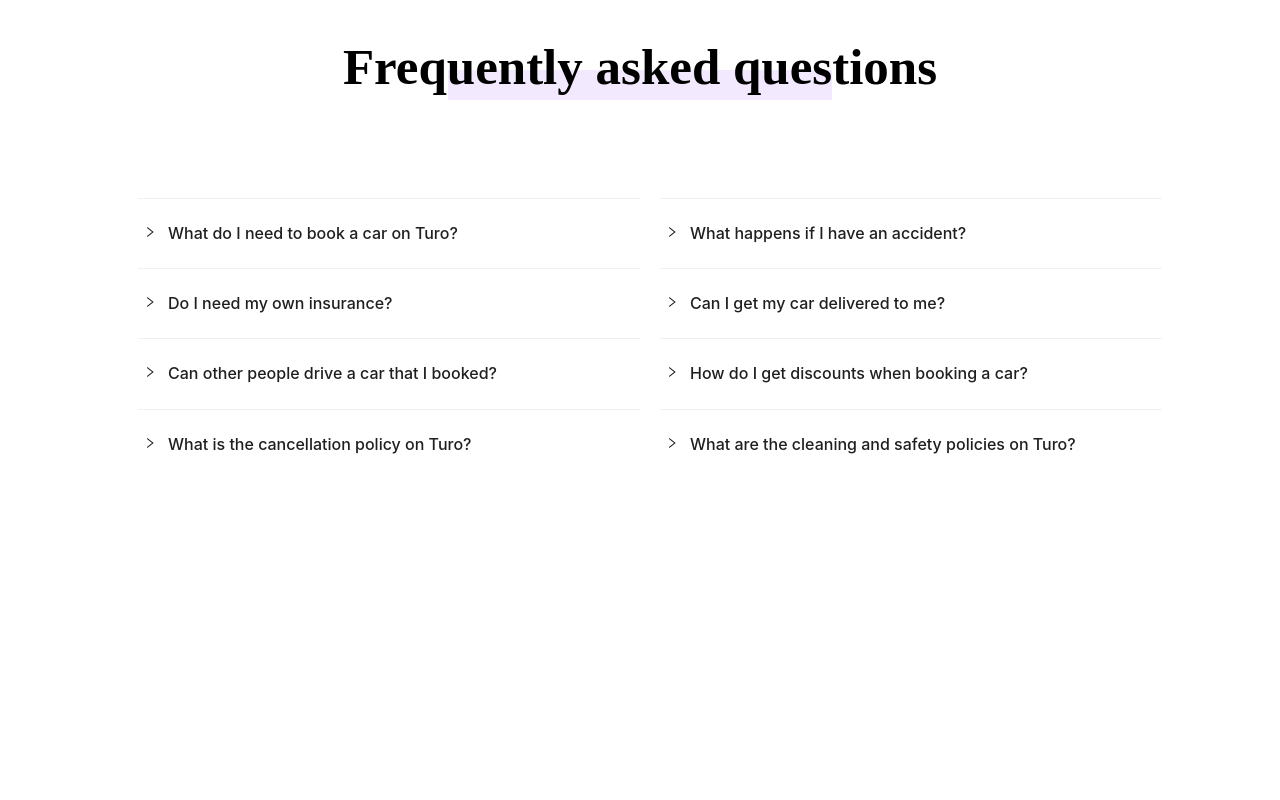
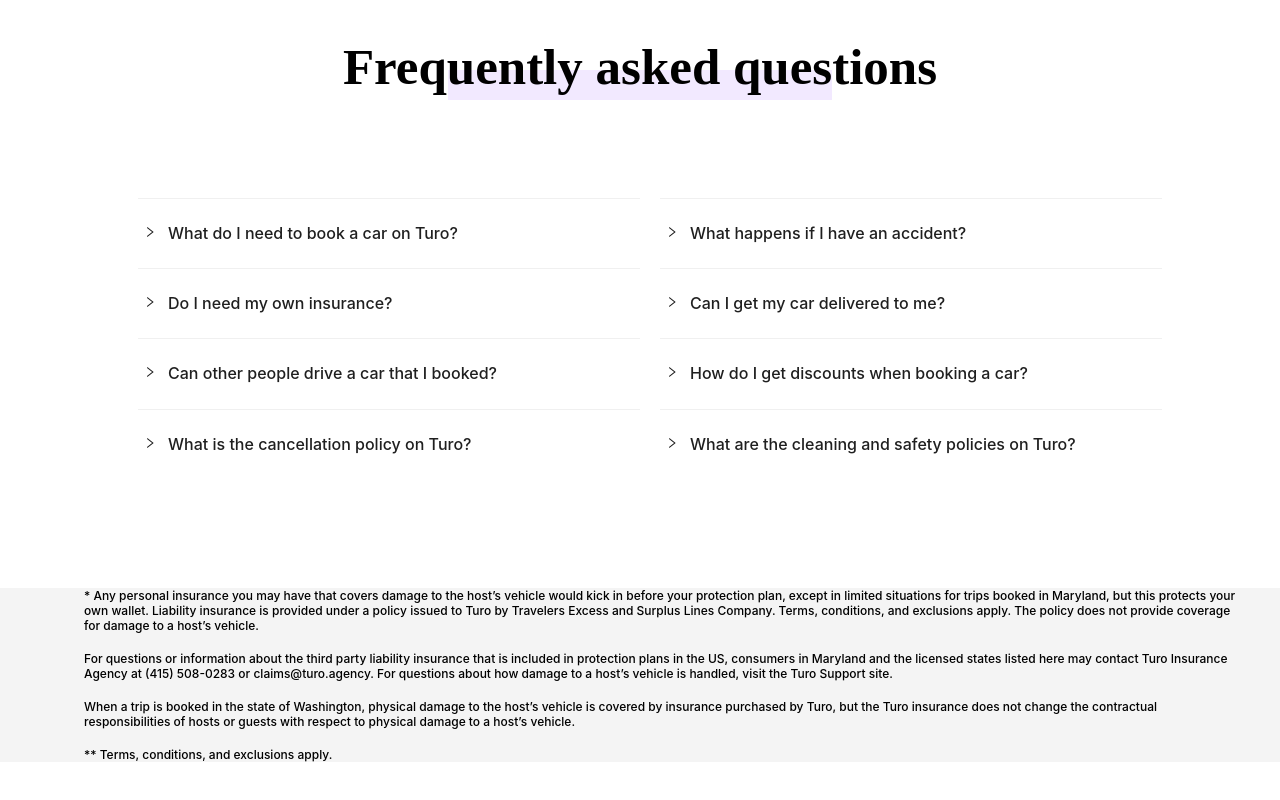
Before and after one commit to Talha-Ali150/turo, a React (Create React App) app: page / in a window 1280 px wide. Shown: the part 4708-5508 px from the top of the page. Before the commit the page ends 5177 px from the top, so only its background shows below. Built offline with nearby package versions, Linux system fonts and the light colour scheme.

Commit message:
condition section added

```diff
--- a/src/App.js
+++ b/src/App.js
@@ -14,6 +14,7 @@
 import Image3 from "./components/Image3";
 import Heading4 from "./components/Heading4";
 import AccordContainer from "./components/AccordContainer";
+import ConditionContainer from "./components/ConditionContainer";
 
 function App() {
   return (
@@ -33,6 +34,7 @@
       <Image3 />
       <Heading4 />
       <AccordContainer />
+      <ConditionContainer />
     </div>
   );
 }
--- a/src/components/AccordContainer/index.css
+++ b/src/components/AccordContainer/index.css
@@ -3,6 +3,7 @@
     flex-direction: row;
     margin: 0 auto;
     width: 80%;
+    height: 15em;
 }
 .accordContainerLeft{
     width: 50%;
--- /dev/null
+++ b/src/components/ConditionContainer/index.css
@@ -0,0 +1,13 @@
+.conditionContainer{
+    background-color: #f4f4f4;
+}
+ul {
+    list-style: none;
+    width: 90%;
+    margin: 10em auto;
+}
+li{
+    font-size: 12px;
+    margin-bottom: 1.5em;
+    font-weight: 500;
+}
--- /dev/null
+++ b/src/components/ConditionContainer/index.js
@@ -0,0 +1,18 @@
+import React from 'react'
+import './index.css'
+
+export default function ConditionContainer() {
+    return (
+        <div className='conditionContainer'>
+            <ul>
+                <li>* Any personal insurance you may have that covers damage to the host’s vehicle would kick in before your protection plan, except in limited situations for trips booked in Maryland, but this protects your own wallet. Liability insurance is provided under a policy issued to Turo by Travelers Excess and Surplus Lines Company. Terms, conditions, and exclusions apply. The policy does not provide coverage for damage to a host’s vehicle.
+
+                </li>
+                <li>For questions or information about the third party liability insurance that is included in protection plans in the US, consumers in Maryland and the licensed states listed here may contact Turo Insurance Agency at (415) 508-0283 or claims@turo.agency. For questions about how damage to a host’s vehicle is handled, visit the Turo Support site.</li>
+                <li>When a trip is booked in the state of Washington, physical damage to the host’s vehicle is covered by insurance purchased by Turo, but the Turo insurance does not change the contractual responsibilities of hosts or guests with respect to physical damage to a host’s vehicle.</li>
+                <li>** Terms, conditions, and exclusions apply.</li>
+            </ul>
+
+        </div>
+    )
+}
```
